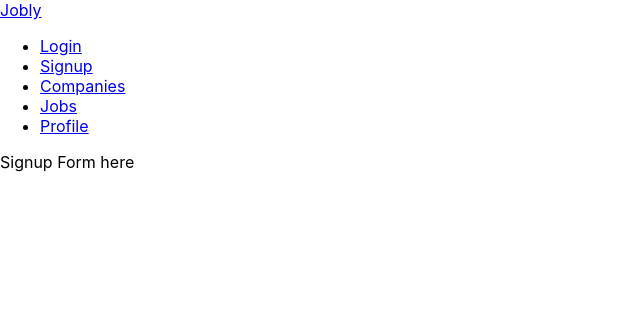
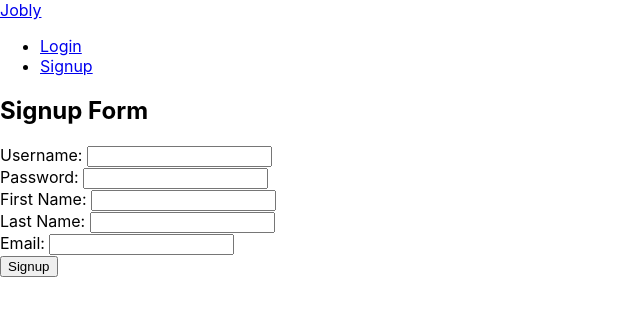
Before and after one commit to theandrewmo/react-jobly, a React (Create React App) app in the folder jobly/: page /signup in a window 1280 px wide. Shown: the top 316 px of the page, without its empty margins (0-640 px from the left). Built offline with nearby package versions, Linux system fonts and the light colour scheme; no server answers.

Commit message:
login logout and signup functionality , context added, profile page started

```diff
--- a/jobly/package.json
+++ b/jobly/package.json
@@ -9,6 +9,7 @@
     "axios": "^0.19.2",
     "bootstrap": "^4.4.1",
     "jsonwebtoken": "^8.5.1",
+    "jwt-decode": "^3.1.2",
     "react": "^16.12.0",
     "react-dom": "^16.12.0",
     "react-router-dom": "^6.15.0",
--- a/jobly/src/App.js
+++ b/jobly/src/App.js
@@ -1,15 +1,67 @@
-import React from 'react';
+import React, { useState, useEffect } from 'react';
 import './App.css';
 import { BrowserRouter } from 'react-router-dom';
 import Router from './Router';
 import NavBar from './NavBar';
+import JoblyApi from './api';
+import jwtDecode from 'jwt-decode';
+import { useUserContext } from './UserContext';
 
 function App() {
+
+  const [token, setToken] = useState('');
+
+  // Use the useUserContext hook to access the context and setCurrentUser
+  const { setCurrentUser } = useUserContext();
+
+  const login = async (username, password) => {
+      const result = await JoblyApi.getUserToken(username, password);
+      if (result.error) {
+        return {error: result.error}
+      }
+      setToken(result);
+      return 'success';
+  }
+
+  const logout = () => {
+    setToken('');
+    setCurrentUser(null);
+  }
+
+  const signup = async (username, password, firstName, lastName, email) => {
+    const result = await JoblyApi.register(username, password, firstName, lastName, email);
+    if (result.error) {
+      return {error: result.error}
+    }
+    setToken(result);
+    return 'success';
+  }
+
+  useEffect(()=> {
+    async function fetchUserDetails () {
+      try {
+        if (token) {
+          const decodedToken = jwtDecode(token);
+          const username = decodedToken.username;
+
+          // Set the token in the JoblyApi class before making the request
+          JoblyApi.setToken(token);
+
+          const user = await JoblyApi.getUserDetails(username);
+          setCurrentUser(user);
+        }
+      } catch(e) {
+        console.error(e);
+      }
+    }
+    fetchUserDetails();
+  }, [token])
+
   return (
     <div className="App">
         <BrowserRouter>
-        <NavBar />
-        <Router />
+            <NavBar token={token} />
+            <Router token={token} login={login} logout={logout} signup={signup}/>
         </BrowserRouter>
     </div>
   );
--- a/jobly/src/Components/CompaniesList.js
+++ b/jobly/src/Components/CompaniesList.js
@@ -37,6 +37,7 @@ const CompaniesList = () => {
         }
         const matchedCompanies = await JoblyApi.getAllCompanies(queryParams);
         setCompanies(matchedCompanies);
+        setInputData('');
     }
 
     if (!companies) return (
@@ -49,7 +50,7 @@ const CompaniesList = () => {
         <>
         <form onSubmit={handleSubmit}>
             <label htmlFor="company">Search for Company:</label>
-            <input type='text' name='company' onChange={handleChange}></input>
+            <input type='text' name='company' onChange={handleChange} value={inputData}></input>
             <button>Submit</button>
         </form>
         <h1> Companies List </h1>
--- a/jobly/src/Components/Login.js
+++ b/jobly/src/Components/Login.js
@@ -1,17 +1,54 @@
-import React from "react";
+import React, { useState } from "react";
+import { useNavigate } from "react-router";
 
 /** Login
  *
- * props:
+ * props: login
  *
- * state:
+ * state: usernameInput, passwordInput
  *
  */
 
-const Login= () => {
+const Login = ( {login} ) => {
+
+    const [usernameInput, setUsernameInput] = useState('');
+    const [passwordInput, setPasswordInput] = useState('');
+
+    const navigate = useNavigate();
+
+    const handleUsernameChange = (e) => {
+        const {value} = e.target;
+        setUsernameInput(value);
+    }
+
+    const handlePasswordChange = (e) => {
+        const {value} = e.target;
+        setPasswordInput(value);
+    }
+
+    const handleLoginFormSubmit = async (e) => {
+        e.preventDefault();
+        const result = await login(usernameInput, passwordInput);
+        if (result !== 'success') {
+            console.error(result.error);
+            setUsernameInput('');
+            setPasswordInput('');
+        }
+        else {
+            navigate('/');
+        }
+    }
+
     return (
         <>
-        Login Page
+        <h2>Login Page</h2>
+        <form onSubmit={handleLoginFormSubmit}>
+            <label htmlFor="username">Username: </label>
+            <input type="text" name="username" onChange={handleUsernameChange} value={usernameInput}></input>
+            <label htmlFor="password">Password: </label>
+            <input type="password" name="password" onChange={handlePasswordChange} value={passwordInput}></input>
+            <button>Login</button>
+        </form>
         </>
     )
 }
--- /dev/null
+++ b/jobly/src/Components/Logout.js
@@ -0,0 +1,35 @@
+import React, { useEffect } from "react";
+import { useNavigate } from "react-router";
+
+/** Logout
+ *
+ * props: logout
+ *
+ * state:
+ *
+ */
+
+const Logout = ( {logout} ) => {
+
+    const navigate = useNavigate();
+
+    useEffect(()=> {
+        const handleLogout = async () => {
+            try {
+                await logout();
+                navigate('/login');
+            } catch(e) {
+                console.error(e);
+            }
+        }
+        handleLogout();
+    },[])
+
+    return (
+        <>
+            <h2>logging out...</h2>
+        </>
+    )
+}
+
+export default Logout;
--- a/jobly/src/Components/Profile.js
+++ b/jobly/src/Components/Profile.js
@@ -1,4 +1,5 @@
-import React from "react"
+import React from "react";
+import { useUserContext } from "../UserContext";
 
 /** Profile
  *
@@ -9,10 +10,16 @@ import React from "react"
  */
 
 const Profile = () => {
+
+    const { currentUser } = useUserContext();
     return (
 
         <>
-        Profile Page
+        <h2>Profile Page</h2>
+        <p>{currentUser.username}</p>
+        <p>{currentUser.firstName}</p>
+        <p>{currentUser.lastName}</p>
+        <p>{currentUser.email}</p>
         </>
     )
 }
--- a/jobly/src/Components/SignupForm.js
+++ b/jobly/src/Components/SignupForm.js
@@ -1,17 +1,92 @@
-import React from "react";
+import React, { useState } from "react";
+import { useNavigate } from 'react-router-dom';
 
 /** SignupForm
  *
- * props:
+ * props: signup
  *
- * state:
+ * state: usernameInput, passwordInput, firstNameInput, lastNameInput, emailInput
  *
  */
 
-const SignupForm = () => {
+const SignupForm = ( {signup} ) => {
+
+    const [usernameInput, setUsernameInput] = useState('');
+    const [passwordInput, setPasswordInput] = useState('');
+    const [firstNameInput, setFirstNameInput] = useState('');
+    const [lastNameInput, setLastNameInput] = useState('');
+    const [emailInput, setEmailInput] = useState('');
+
+    const navigate = useNavigate();
+
+    const handleUsernameChange = (e) => {
+        const {value} = e.target;
+        setUsernameInput(value);
+    }
+
+    const handlePasswordChange = (e) => {
+        const {value} = e.target;
+        setPasswordInput(value);
+    }
+
+    const handleFirstNameChange = (e) => {
+        const {value} = e.target;
+        setFirstNameInput(value);
+    }
+
+    const handleLastNameChange = (e) => {
+        const {value} = e.target;
+        setLastNameInput(value);
+    }
+
+    const handleEmailChange = (e) => {
+        const {value} = e.target;
+        setEmailInput(value);
+    }
+
+    const handleSignupFormSubmit = async (e) => {
+        e.preventDefault();
+        const result = await signup(usernameInput, passwordInput, firstNameInput, lastNameInput, emailInput);
+        if (result !== 'success') {
+            alert(result.error)
+        }
+        else {
+            alert('success')
+            setUsernameInput('');
+            setPasswordInput('');
+            setFirstNameInput('');
+            setLastNameInput('');
+            setEmailInput('');
+            navigate('/');
+        }
+    }
+
     return (
         <>
-        Signup Form here
+        <h2>Signup Form</h2>
+        <form onSubmit={handleSignupFormSubmit}>
+            <div>
+                <label htmlFor="username">Username: </label>
+                <input type='text' name='username' onChange={handleUsernameChange} value={usernameInput}></input>
+            </div>
+            <div>
+                <label htmlFor="username">Password: </label>
+                <input type='password' name='password' onChange={handlePasswordChange} value={passwordInput}></input>
+            </div>
+            <div>
+                <label htmlFor="firstName">First Name: </label>
+                <input type='text' name='firstName' onChange={handleFirstNameChange} value={firstNameInput}></input>
+            </div>
+            <div>
+                <label htmlFor="lastName">Last Name: </label>
+                <input type='text' name='lastName' onChange={handleLastNameChange} value={lastNameInput}></input>
+            </div>
+            <div>
+                <label htmlFor="email">Email: </label>
+                <input type='text' name='email' onChange={handleEmailChange} value={emailInput}></input>
+            </div>
+            <button>Signup</button>
+        </form>
         </>
     )
 }
--- a/jobly/src/NavBar.js
+++ b/jobly/src/NavBar.js
@@ -1,9 +1,13 @@
 import React from "react";
 import { NavLink } from 'react-router-dom';
 import { Navbar, Nav, NavItem } from 'reactstrap';
+import { useUserContext } from "./UserContext";
 
 
-const NavBar = () => {
+const NavBar = ( {token} ) => {
+
+    const { currentUser } = useUserContext();
+
     return (
         <>
             <Navbar expand='md'>
@@ -11,12 +15,17 @@ const NavBar = () => {
                     Jobly
                 </NavLink>
                 <Nav className='ml-auto' navbar>
+                {!currentUser ? (
+                    <>
                         <NavItem>
                             <NavLink to='/login'>Login</NavLink>
                         </NavItem>
                         <NavItem>
                             <NavLink to='/signup'>Signup</NavLink>
                         </NavItem>
+                    </>
+                ) : (
+                    <>
                     <NavItem>
                         <NavLink to='/companies'>Companies</NavLink>
                     </NavItem>
@@ -26,6 +35,11 @@ const NavBar = () => {
                     <NavItem>
                         <NavLink to='/profile'>Profile</NavLink>
                     </NavItem>
+                    <NavItem>
+                        <NavLink to='/logout'>Logout</NavLink>
+                    </NavItem>
+                    </>
+                )}
                 </Nav>
             </Navbar>
         </>
--- a/jobly/src/Router.js
+++ b/jobly/src/Router.js
@@ -8,9 +8,9 @@ import Login from './Components/Login';
 import SignupForm from './Components/SignupForm';
 import Profile from './Components/Profile';
 import Company from './Components/Company';
+import Logout from './Components/Logout';
 
-
-const Router = () => {
+const Router = ( {login, logout, signup} ) => {
     return (
     <>
     <Routes>
@@ -27,13 +27,16 @@ const Router = () => {
         <Route path='/jobs' element={<JobsList />}></Route>
 
         {/* /login : Login/signup */}
-        <Route path='/login' element={<Login />}></Route>
+        <Route path='/login' element={<Login login={login}/>}></Route>
 
         {/* /signup : Signup form */}
-        <Route path='/signup' element={<SignupForm />}></Route>
+        <Route path='/signup' element={<SignupForm signup={signup}/>}></Route>
 
         {/* /profile : Edit profile page */}
         <Route path='/profile' element={<Profile />}></Route>
+
+        {/* /logout : Logout page */}
+        <Route path='/logout' element={<Logout logout={logout} />}></Route>
 
         {/* 404 error */}
         <Route path='/*' element={<NotFound />} />
--- /dev/null
+++ b/jobly/src/UserContext.js
@@ -0,0 +1,19 @@
+import React, { createContext, useContext, useState } from 'react';
+
+const UserContext = createContext();
+
+export function useUserContext() {
+  return useContext(UserContext);
+}
+
+export function UserProvider({ children }) {
+  const [currentUser, setCurrentUser] = useState(null);
+
+  // You can include any other user-related state or functions here
+
+  return (
+    <UserContext.Provider value={{ currentUser, setCurrentUser }}>
+      {children}
+    </UserContext.Provider>
+  );
+}
--- a/jobly/src/api.js
+++ b/jobly/src/api.js
@@ -15,7 +15,7 @@ class JoblyApi {
   static token;
 
   static async request(endpoint, data = {}, method = "get") {
-    console.debug("API Call:", endpoint, data, method);
+    // console.debug("API Call:", endpoint, data, method);
 
     //there are multiple ways to pass an authorization token, this is how you pass it in the header.
     //this has been provided to show you another way to pass the token. you are only expected to read this code for this project.
@@ -28,9 +28,11 @@ class JoblyApi {
     try {
       return (await axios({ url, method, data, params, headers })).data;
     } catch (err) {
-      console.error("API Error:", err.response);
-      let message = err.response.data.error.message;
-      throw Array.isArray(message) ? message : [message];
+      // console.error("API Error:", err.response);
+      const message = err.response.data.error.message;
+      // throw Array.isArray(message) ? message : [message];
+      // Return an object with the error message
+      return { error: message };
     }
   }
 
@@ -75,7 +77,64 @@ class JoblyApi {
     let res = await this.request(`jobs`);
     return res.jobs;
   }
+
+  /** Register user */
+
+  static async register(username, password, firstName, lastName, email) {
+    let res = await this.request(`auth/register`, {
+        username,
+        password,
+        firstName,
+        lastName,
+        email
+      }, 'POST');
+    // Check for an error property in the result
+    if (res.error) {
+      // Handle the error, e.g., return it or throw an error
+      return { error: res.error };
+    }
+    // Return the user token
+    return res.token;
+  }
+
+  /** Login user - get token */
+
+  static async getUserToken(username, password) {
+    let res = await this.request(`auth/token`, {
+      username,
+      password
+      }, 'POST');
+    // Check for an error property in the result
+    if (res.error) {
+      // Handle the error, e.g., return it or throw an error
+      return { error: res.error };
+    }
+    // Return the user token
+    return res.token;
+  }
+
+  /** Get details on a user */
+
+  static async getUserDetails(username) {
+      const headers = {
+        Authorization: `Bearer ${JoblyApi.token}`,
+      }
+      let res = await this.request(`users/${username}`, {}, 'get', headers);
+      // Check for an error property in the result
+      if (res.error) {
+        // Handle the error, e.g., return it or throw an error
+        return { error: res.error };
+      }
+      // Return the user
+      return res.user;
+  }
+
+  static setToken(token) {
+    JoblyApi.token = token;
 }
+}
+
+
 
 // for now, put token ("testuser" / "password" on class)
 JoblyApi.token = "eyJhbGciOiJIUzI1NiIsInR5cCI6IkpXVCJ9.eyJ1c2VybmFtZ" +
--- a/jobly/src/index.js
+++ b/jobly/src/index.js
@@ -3,8 +3,13 @@ import ReactDOM from 'react-dom';
 import './index.css';
 import App from './App';
 import * as serviceWorker from './serviceWorker';
+import { UserProvider } from './UserContext';
 
-ReactDOM.render(<App />, document.getElementById('root'));
+ReactDOM.render(
+<UserProvider>
+    <App />
+</UserProvider>
+, document.getElementById('root'));
 
 // If you want your app to work offline and load faster, you can change
 // unregister() to register() below. Note this comes with some pitfalls.
```
Also changed, not shown: 1 other file (tests, documents, lock files or other folders). Lines whose indentation alone changed are shown as unchanged.
